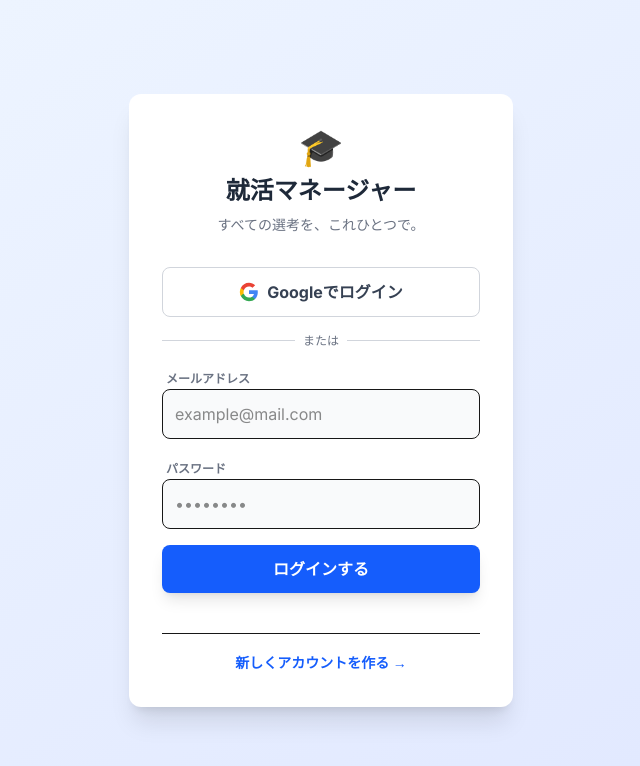
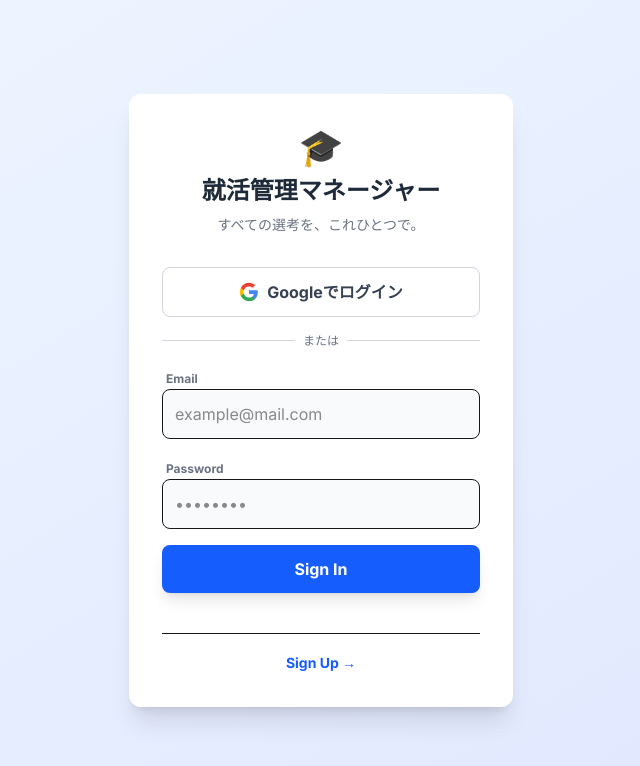
Before and after one commit to nigirimeshi89/job-hunt-app, a Next.js app: page / in a window 1280 px wide. Shown: the top 766 px of the page, without its empty margins (319-959 px from the left). Built offline with nearby package versions, Linux system fonts and the light colour scheme; no server answers.

Commit message:
完成版

```diff
--- a/app/signup/page.tsx
+++ b/app/signup/page.tsx
@@ -115,14 +115,14 @@ export default function SignUpPage() {
                         disabled={loading}
                         className="bg-blue-600 text-white p-3 rounded w-full font-bold hover:bg-blue-700 mt-4 disabled:opacity-50"
                     >
-                        {loading ? "登録処理中..." : "サインアップ"}
+                        {loading ? "登録処理中..." : "Sign Up"}
                     </button>
                 </div>
 
                 <div className="mt-6 text-center">
                     <p className="text-sm text-gray-600">すでにアカウントをお持ちですか？</p>
                     <Link href="/" className="text-blue-500 underline font-bold">
-                        サインイン
+                        Sign In
                     </Link>
                 </div>
             </div>
--- a/components/CompanyCard.tsx
+++ b/components/CompanyCard.tsx
@@ -18,7 +18,7 @@ export default function CompanyCard({ company, STATUS_OPTIONS, onStatusChange, o
             case "内定": return "bg-pink-50 border-pink-200 text-pink-700 dark:bg-pink-900/30 dark:border-pink-800 dark:text-pink-300";
             case "お見送り": return "bg-gray-100 border-gray-200 text-gray-500 opacity-80 dark:bg-gray-800 dark:border-gray-700 dark:text-gray-400";
             case "最終面接": return "bg-purple-50 border-purple-200 text-purple-700 dark:bg-purple-900/30 dark:border-purple-800 dark:text-purple-300";
-            case "未エントリー": return "bg-white border-gray-200 text-gray-600 dark:bg-slate-800 dark:border-slate-600 dark:text-gray-300";
+            case "エントリー済": return "bg-white border-gray-200 text-gray-600 dark:bg-slate-800 dark:border-slate-600 dark:text-gray-300";
             default: return "bg-blue-50 border-blue-200 text-blue-700 dark:bg-blue-900/30 dark:border-blue-800 dark:text-blue-300";
         }
     };
--- a/components/Header.tsx
+++ b/components/Header.tsx
@@ -41,7 +41,7 @@ export default function Header({ fullName, onSignOut, isGoogleLinked, checkingMa
                 <div className="max-w-3xl mx-auto px-4 py-3 flex justify-between items-center">
                     <div className="flex items-center gap-2">
                         <span className="text-2xl">🎓</span>
-                        <h1 className="text-xl font-bold text-gray-800 hidden sm:block dark:text-white">就活マネージャー</h1>
+                        <h1 className="text-xl font-bold text-gray-800 hidden sm:block dark:text-white">就活管理マネージャー</h1>
                     </div>
                     <div className="flex items-center gap-4">
                         {isGoogleLinked && (
--- a/components/LoginView.tsx
+++ b/components/LoginView.tsx
@@ -16,7 +16,7 @@ export default function LoginView({ email, setEmail, password, setPassword, load
             <div className="bg-white p-8 rounded-xl shadow-xl w-full max-w-sm border border-white/50 dark:bg-slate-800 dark:border-slate-700">
                 <div className="text-center mb-8">
                     <span className="text-4xl mb-2 block">🎓</span>
-                    <h1 className="text-2xl font-bold text-gray-800 dark:text-white">就活マネージャー</h1>
+                    <h1 className="text-2xl font-bold text-gray-800 dark:text-white">就活管理マネージャー</h1>
                     <p className="text-sm text-gray-500 mt-2 dark:text-gray-400">すべての選考を、これひとつで。</p>
                 </div>
                 <div className="space-y-4">
@@ -30,18 +30,18 @@ export default function LoginView({ email, setEmail, password, setPassword, load
                         <span className="relative bg-white px-2 text-xs text-gray-500 dark:bg-slate-800">または</span>
                     </div>
                     <div>
-                        <label className="text-xs font-bold text-gray-500 ml-1 dark:text-gray-400">メールアドレス</label>
+                        <label className="text-xs font-bold text-gray-500 ml-1 dark:text-gray-400">Email</label>
                         <input type="email" placeholder="example@mail.com" className="border p-3 rounded-lg w-full bg-gray-50 focus:bg-white focus:ring-2 ring-blue-200 outline-none transition dark:bg-slate-700 dark:border-slate-600 dark:text-white" value={email} onChange={(e) => setEmail(e.target.value)} />
                     </div>
                     <div>
-                        <label className="text-xs font-bold text-gray-500 ml-1 dark:text-gray-400">パスワード</label>
+                        <label className="text-xs font-bold text-gray-500 ml-1 dark:text-gray-400">Password</label>
                         <input type="password" placeholder="••••••••" className="border p-3 rounded-lg w-full bg-gray-50 focus:bg-white focus:ring-2 ring-blue-200 outline-none transition dark:bg-slate-700 dark:border-slate-600 dark:text-white" value={password} onChange={(e) => setPassword(e.target.value)} />
                     </div>
                     <button onClick={onSignIn} disabled={loading} className="bg-blue-600 text-white p-3 rounded-lg w-full font-bold shadow-lg hover:shadow-xl hover:bg-blue-700 transition transform hover:-translate-y-0.5">
-                        {loading ? "読み込み中..." : "ログインする"}
+                        {loading ? "読み込み中..." : "Sign In"}
                     </button>
                     <div className="text-center mt-6 pt-4 border-t dark:border-slate-700">
-                        <Link href="/signup" className="text-blue-600 font-bold hover:underline text-sm dark:text-blue-400">新しくアカウントを作る →</Link>
+                        <Link href="/signup" className="text-blue-600 font-bold hover:underline text-sm dark:text-blue-400">Sign Up →</Link>
                     </div>
                 </div>
             </div>
--- a/hooks/useCompanies.ts
+++ b/hooks/useCompanies.ts
@@ -53,7 +53,7 @@ export const useCompanies = (userId: string | undefined) => {
         if (!userId) return;
         const { data, error } = await supabase
             .from("companies")
-            .insert([{ user_id: userId, name: name, status: "未エントリー", priority: "中" }])
+            .insert([{ user_id: userId, name: name, status: "エントリー済", priority: "中" }])
             .select();
 
         if (error) {
--- a/types.ts
+++ b/types.ts
@@ -28,7 +28,7 @@ export type Notification = {
 };
 
 export const STATUS_OPTIONS = [
-  "未エントリー", "書類選考中", "1次面接", "2次面接", "最終面接", "内定", "お見送り",
+  "エントリー済", "書類選考中", "1次面接", "2次面接", "最終面接", "内定", "お見送り",
 ];
 
 export const PRIORITY_OPTIONS = ["高", "中", "低"];
```
